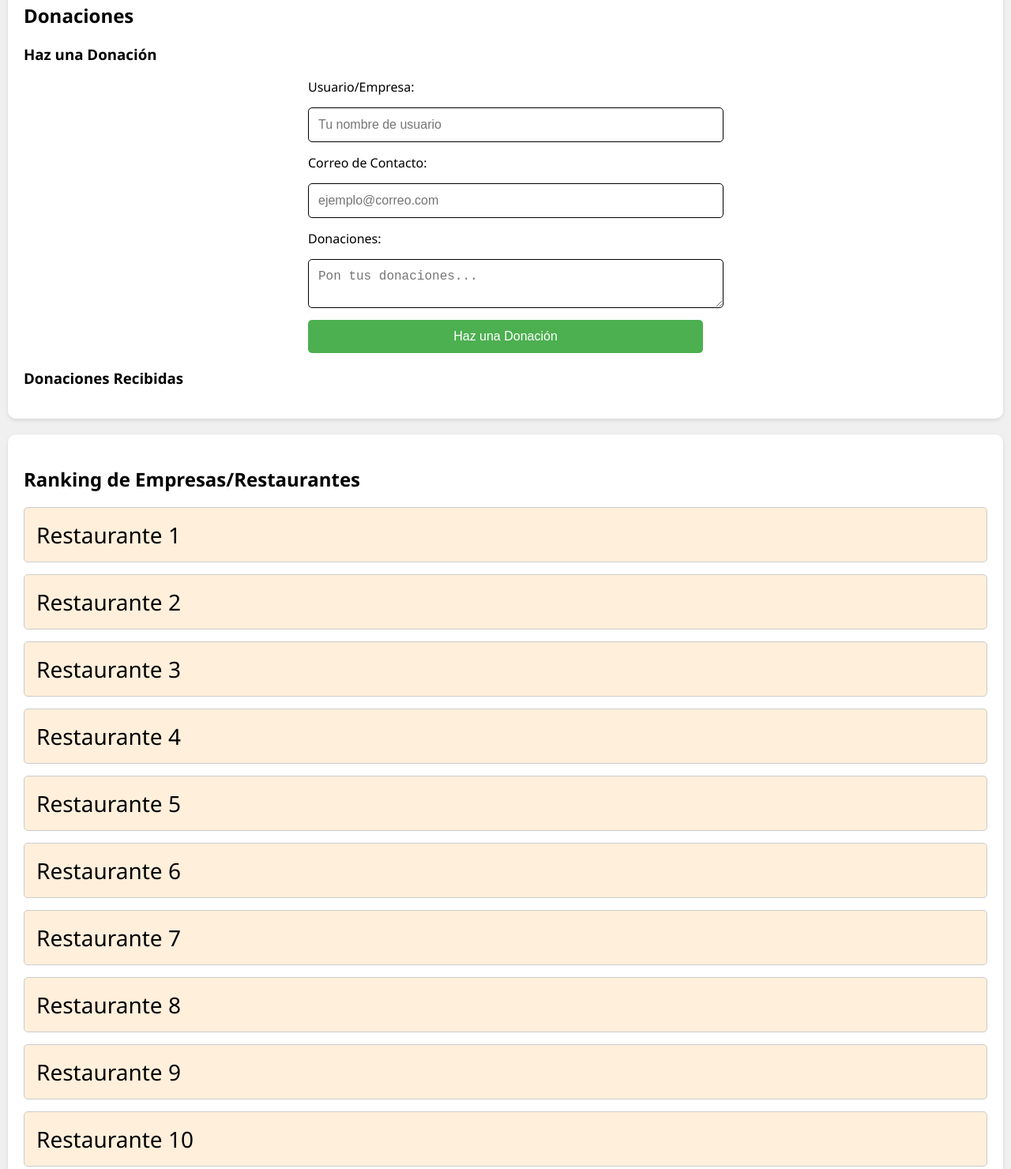
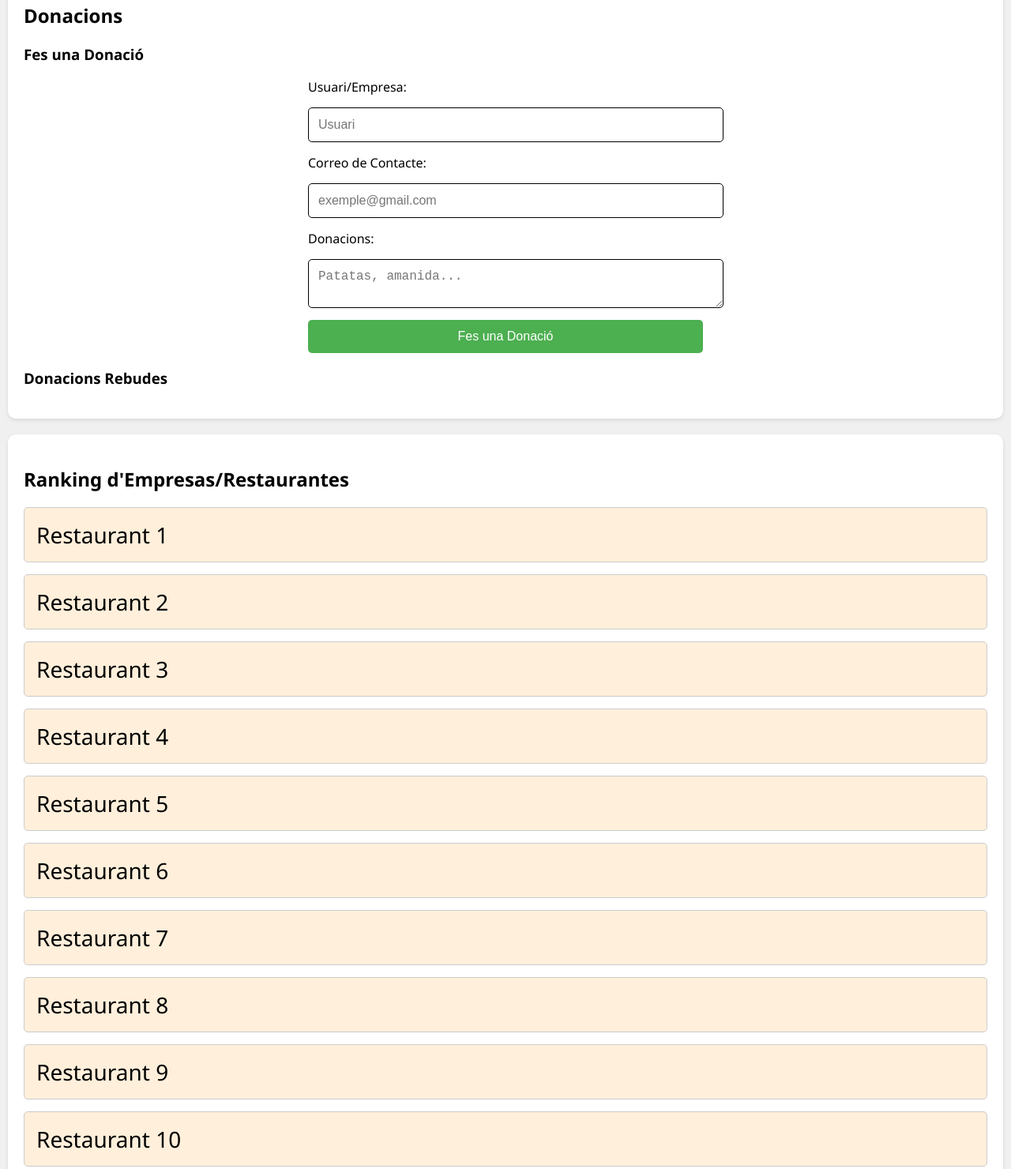
Before and after one commit to adacho12/FoodConnect, a plain HTML site: page webapp/index.html in a window 1280 px wide. Shown: the part 550-2030 px from the top of the page at 79% size. Drawn offline with Linux system fonts and the light colour scheme.

Commit message:
Update index.html

```diff
--- a/webapp/index.html
+++ b/webapp/index.html
@@ -13,8 +13,8 @@
         <h1>Food Connect</h1>
         <nav>
             <ul>
-                <li><a href="#inicio">Inicio</a></li>
-                <li><a href="#donaciones">Donaciones</a></li>
+                <li><a href="#inicio">Inici</a></li>
+                <li><a href="#donaciones">Donacions</a></li>
                 <li><a href="#ranking">Ranking</a></li>
                 <li><a href="#sucursals">Sucursals</a></li>
                 <li><a href="#footer">Contactar</a></li>
@@ -22,55 +22,55 @@
         </nav>
     </header>
     <main>
-        <section id="inicio">
-            <h2>Bienvenido a Food Connect</h2>
-            <p>Conectamos restaurantes y tiendas para evitar el desperdicio de alimentos en buenas condiciones.</p>
-        <h3>Que Fem?</h3>
-        <p>La nostra aplicació connecta restaurants i botigues per no desaprofitar aliments en perfectes condicions, Food Connect permet que aquestes empreses i particulars donen els seus aliments a aquells que més ho necessiten.</p>
-        <h3>Slogan</h3>
-        <p>Imagina't un món on cada àpat no consumit es converteix en una oportunitat per fer una diferència positiva.</p>
+        <section id="inicio" class="section">
+            <h2>Benvingut a Food Connect</h2>
+            <p>Connectem restaurants i botigues per evitar el malbaratament d'aliments en bones condicions.</p>
+            <h3>Que Fem?</h3>
+            <p>La nostra aplicació connecta restaurants i botigues per no desaprofitar aliments en perfectes condicions, Food Connect permet que aquestes empreses i particulars donen els seus aliments a aquells que més ho necessiten.</p>
+            <h3>Slogan</h3>
+            <p>Imagina't un món on cada àpat no consumit es converteix en una oportunitat per fer una diferència positiva.</p>
         </section>
         <!-- Página de Donaciones -->
-        <section id="donaciones">
-            <h2>Donaciones</h2>
+        <section id="donaciones" class="section">
+            <h2>Donacions</h2>
             <div id="form-section">
-                <h3>Haz una Donación</h3>
+                <h3>Fes una Donació</h3>
                 <form id="wish-form">
-                    <label for="name">Usuario/Empresa:</label>
-                    <input type="text" id="name" name="name" placeholder="Tu nombre de usuario" required>
+                    <label for="name">Usuari/Empresa:</label>
+                    <input type="text" id="name" name="name" placeholder="Usuari" required>
 
-                    <label for="email">Correo de Contacto:</label>
-                    <input type="email" id="email" name="email" placeholder="ejemplo@correo.com" required>
+                    <label for="email">Correo de Contacte:</label>
+                    <input type="email" id="email" name="email" placeholder="exemple@gmail.com" required>
 
-                    <label for="wish">Donaciones:</label>
-                    <textarea id="wish" name="wish" placeholder="Pon tus donaciones..." required></textarea>
+                    <label for="wish">Donacions:</label>
+                    <textarea id="wish" name="wish" placeholder="Patatas, amanida..." required></textarea>
 
-                    <button type="submit" id="submit-btn">Haz una Donación</button>
+                    <button type="submit" id="submit-btn">Fes una Donació</button>
                 </form>
             </div>
             <div id="wishes-section">
-                <h3>Donaciones Recibidas</h3>
+                <h3>Donacions Rebudes</h3>
                 <ul id="wish-list"></ul>
             </div>
         </section>
         <!-- Página de Ranking -->
-        <section id="ranking">
-            <h2>Ranking de Empresas/Restaurantes</h2>
+        <section id="ranking" class="section">
+            <h2>Ranking d'Empresas/Restaurantes</h2>
             <ol id="ranking-list">
-                <li>Restaurante 1</li>
-                <li>Restaurante 2</li>
-                <li>Restaurante 3</li>
-                <li>Restaurante 4</li>
-                <li>Restaurante 5</li>
-                <li>Restaurante 6</li>
-                <li>Restaurante 7</li>
-                <li>Restaurante 8</li>
-                <li>Restaurante 9</li>
-                <li>Restaurante 10</li>
+                <li>Restaurant 1</li>
+                <li>Restaurant 2</li>
+                <li>Restaurant 3</li>
+                <li>Restaurant 4</li>
+                <li>Restaurant 5</li>
+                <li>Restaurant 6</li>
+                <li>Restaurant 7</li>
+                <li>Restaurant 8</li>
+                <li>Restaurant 9</li>
+                <li>Restaurant 10</li>
             </ol>
         </section>
         <h3>On estem ubicats?</h3>
-        <section id="sucursals">
+        <section id="sucursals" class="section">
             <div class="map-container">
                 <p class="ciudades">
                     <iframe class="map_part" width="300" height="300" frameborder="0" scrolling="no" src="https://maps.google.com/maps?width=100%&amp;height=100%&amp;hl=en&amp;q=Avenida de meridiana 238&amp;t=&amp;z=14&amp;ie=UTF8&amp;iwloc=B&amp;output=embed">Powered by <a href="https://www.googlemapsgenerator.com">google maps embed</a> and <a href="https://skipboregler.se/">skip bo regler</a>
@@ -90,7 +90,7 @@
                 <p class="ciudades">
                     <iframe class="map_part" width="300" height="300" frameborder="0" scrolling="no" src="https://maps.google.com/maps?width=100%&amp;height=100%&amp;hl=en&amp;q=Calle Torre Nueva, 11&amp;t=&amp;z=14&amp;ie=UTF8&amp;iwloc=B&amp;output=embed">Powered by <a href="https://www.googlemapsgenerator.com">google maps embed</a> and <a href="https://skipboregler.se/">skip bo regler</a>
                     </iframe>
-                    <br>Zaragoza
+                    <br>Saragoza
                 </p>
             </div>
         </section>
@@ -98,8 +98,8 @@
     <section id="footer">
     <footer>
         <div class="footer-content">
-            <p>Food Connect &copy; 2024 ¡Ayuda al mundo!</p>
-            <p>Contacto: <a href="tel:+346827382718">+346827382718</a><br> <a href="mailto:1920cholliema@iesjoandaustria.org">1920cholliema@iesjoandaustria.org</a></p>
+            <p>Food Connect &copy; 2024 ¡Ajuda al món!</p>
+            <p>Contacte: <a href="tel:+346827382718">+346827382718</a><br> <a href="mailto:1920cholliema@iesjoandaustria.org">1920cholliema@iesjoandaustria.org</a></p>
         </div>
     </footer>
     <script src="script.js"></script>
```
